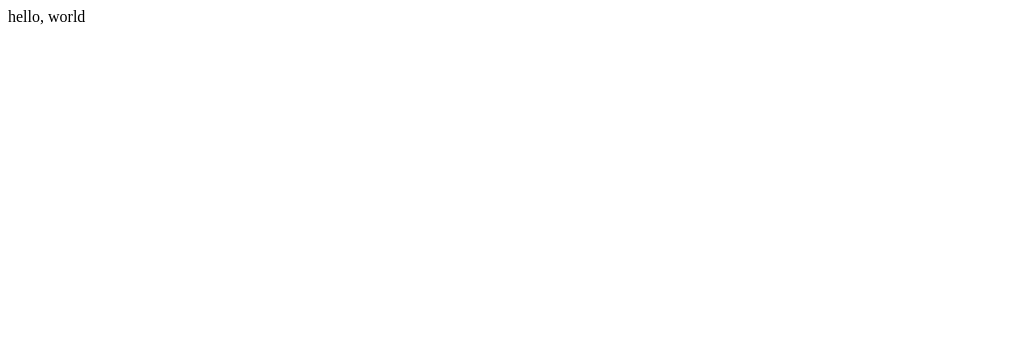
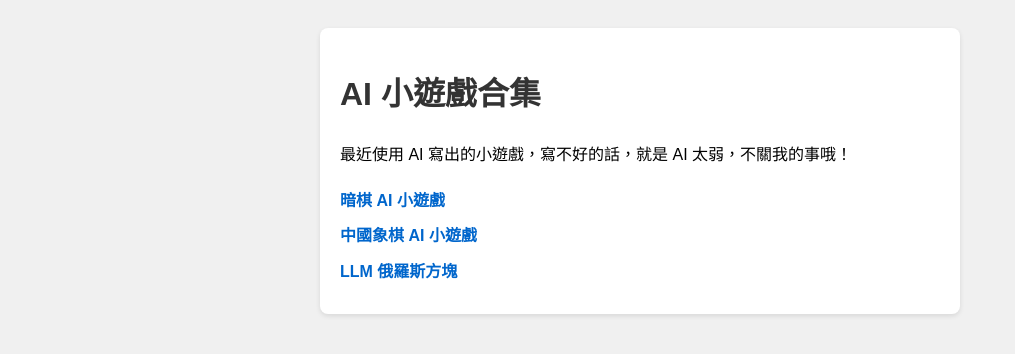
Before and after one commit to RobinChiu/robinchiu.github.io, a plain HTML site: page index.html in a window 1280 px wide. Shown: the whole page, without its empty margins (0-1015 px from the left). Drawn offline with Linux system fonts and the light colour scheme.

Commit message:
Update index.html

```diff
--- a/index.html
+++ b/index.html
@@ -1 +1,43 @@
-hello, world
+<!DOCTYPE html>
+<html lang="zh-Hant">
+<head>
+    <meta charset="UTF-8">
+    <meta name="viewport" content="width=device-width, initial-scale=1.0">
+    <title>AI 小遊戲合集</title>
+    <style>
+        body {
+            font-family: Arial, sans-serif;
+            line-height: 1.6;
+            padding: 20px;
+            background: #f0f0f0;
+        }
+        h1 { color: #333; }
+        p { margin-bottom: 20px; }
+        a {
+            display: block;
+            margin: 10px 0;
+            color: #0066cc;
+            text-decoration: none;
+            font-weight: bold;
+        }
+        a:hover { text-decoration: underline; }
+        .container {
+            background: #fff;
+            padding: 20px;
+            border-radius: 8px;
+            max-width: 600px;
+            margin: auto;
+            box-shadow: 0 2px 5px rgba(0,0,0,0.1);
+        }
+    </style>
+</head>
+<body>
+    <div class="container">
+        <h1>AI 小遊戲合集</h1>
+        <p>最近使用 AI 寫出的小遊戲，寫不好的話，就是 AI 太弱，不關我的事哦！</p>
+        <a href="https://robinchiu.github.io/dark_chess" target="_blank">暗棋 AI 小遊戲</a>
+        <a href="https://robinchiu.github.io/chinese_chess" target="_blank">中國象棋 AI 小遊戲</a>
+        <a href="https://robinchiu.github.io/llm_tetris" target="_blank">LLM 俄羅斯方塊</a>
+    </div>
+</body>
+</html>
```
